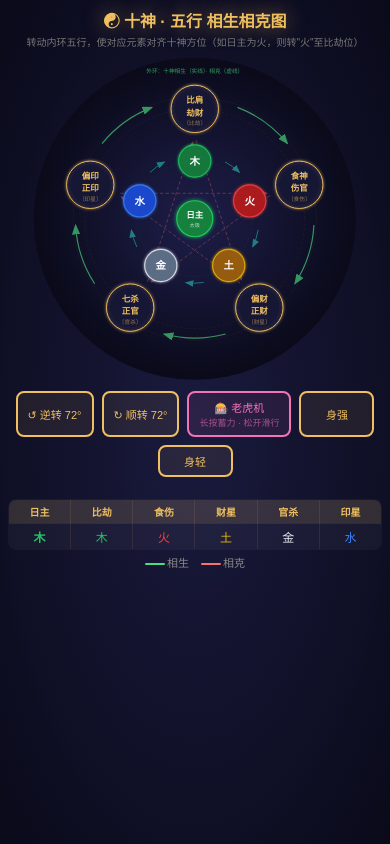
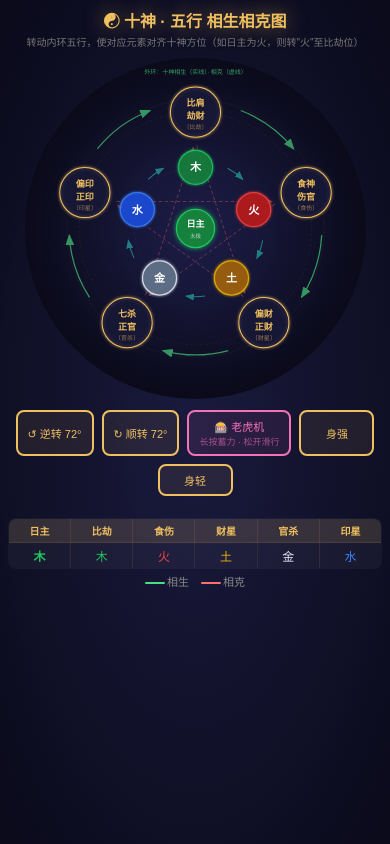
Before and after one commit to Tmax9663/tmaxius, a plain HTML site: page shishen.html in a window 390 px wide. Drawn offline with Linux system fonts and the light colour scheme.

Commit message:
Update shishen.html

```diff
--- a/shishen.html
+++ b/shishen.html
@@ -22,8 +22,8 @@ body{
 h1{font-size:20px;color:#f0c060;text-shadow:0 0 20px rgba(240,192,96,.5);margin-bottom:2px}
 .sub{font-size:11px;color:#777;margin-bottom:4px}
 svg{
-  width:min(90vw, 50vh);
-  height:min(90vw, 50vh);
+  width:min(95vw, 50vh);
+  height:min(95vw, 50vh);
   max-height:380px;
   flex-shrink:0;
 }
@@ -202,8 +202,8 @@ svg{
   #info th{font-size:10px;padding:4px 2px}
   #info td{font-size:12px;padding:4px 2px}
   svg{
-    width:min(85vw, 45vh);
-    height:min(85vw, 45vh);
+    width:min(90vw, 45vh);
+    height:min(90vw, 45vh);
   }
 }
 
@@ -211,8 +211,8 @@ svg{
   h1{font-size:16px;margin-bottom:1px}
   .sub{font-size:10px;margin-bottom:2px}
   svg{
-    width:min(80vw, 40vh);
-    height:min(80vw, 40vh);
+    width:min(90vw, 45vh);
+    height:min(90vw, 45vh);
   }
   .controls{margin-top:4px;gap:6px}
   .controls button{padding:6px 10px;font-size:11px;min-width:80px}
```
